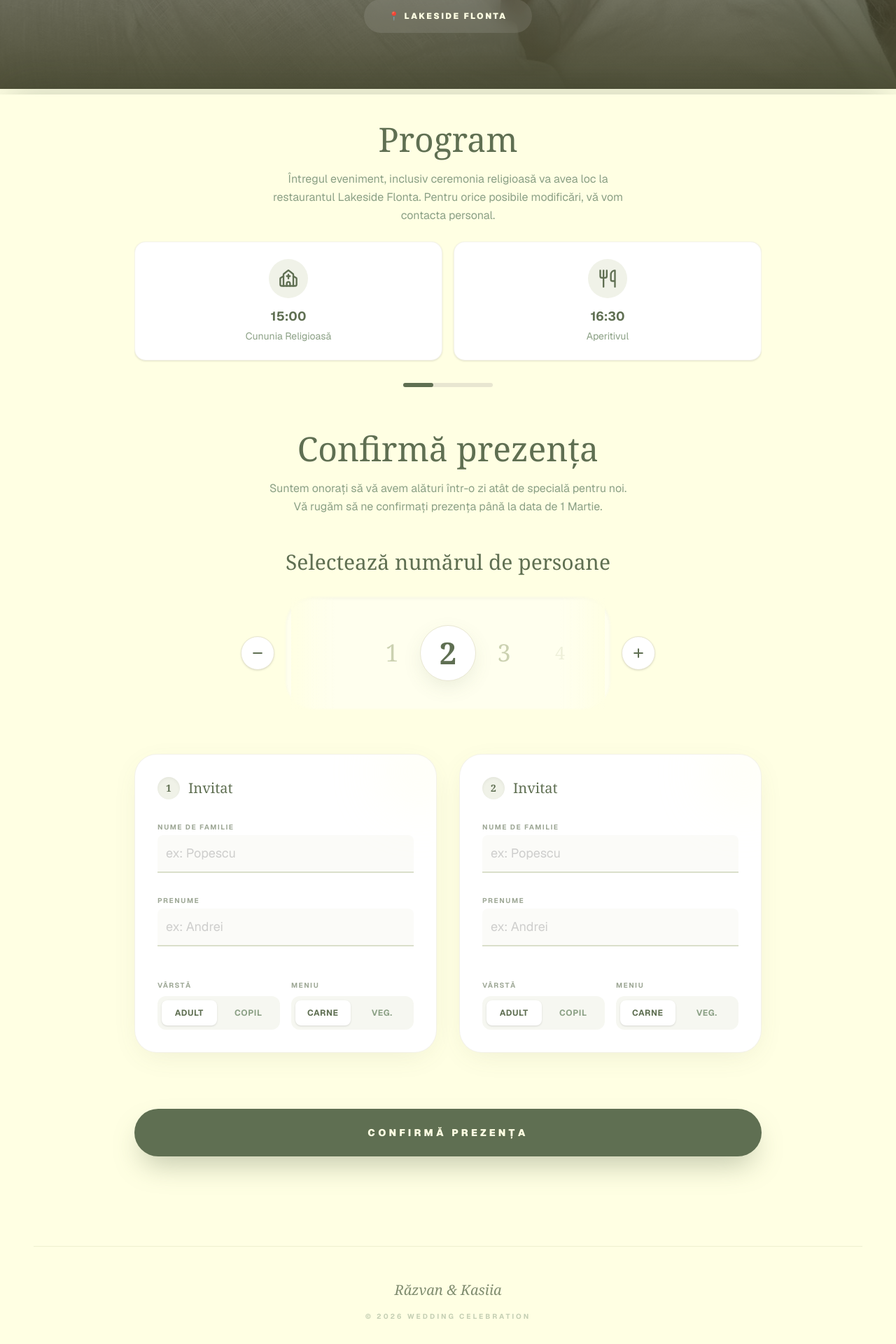
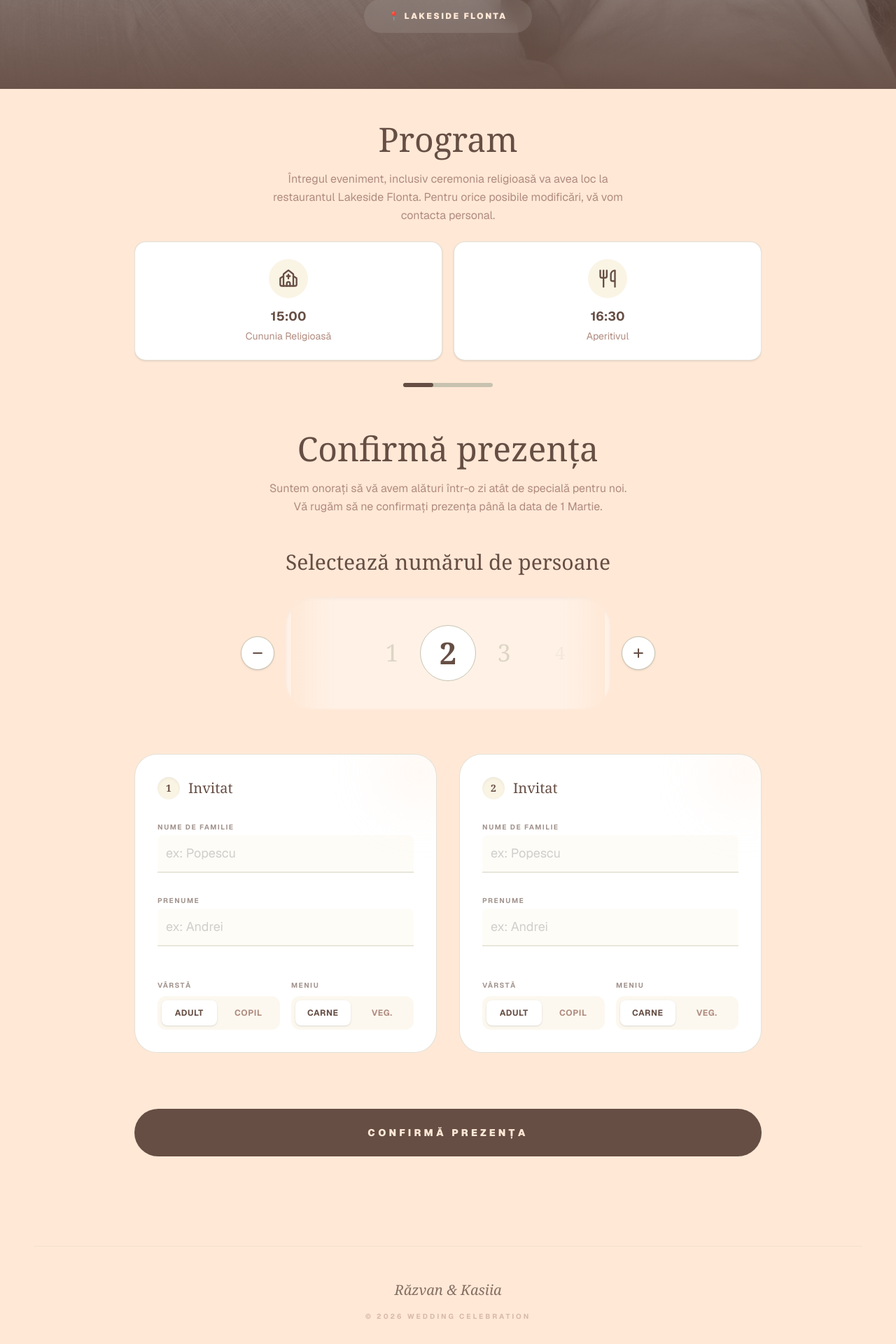
Before and after one commit to RazvanAga/razvanaga, a Next.js app: page /kasiia in a window 1280 px wide. Shown: the part 593-2513 px from the top of the page at 70% size. Built offline with nearby package versions, Linux system fonts and the light colour scheme.

Commit message:
color palette

```diff
--- a/app/globals.css
+++ b/app/globals.css
@@ -12,8 +12,8 @@ html::-webkit-scrollbar {
 }
 
 :root {
-  --background: #ffffff;
-  --foreground: #171717;
+  --background: #ffe8d6;
+  --foreground: #664e44;
 }
 
 @theme inline {
--- a/app/kasiia/page.tsx
+++ b/app/kasiia/page.tsx
@@ -29,7 +29,7 @@ const InputField = ({
   error?: boolean;
 }) => (
   <div className="group/input relative w-full">
-    <label className={`mb-1 block text-[10px] font-bold uppercase tracking-[0.15em] transition-colors ${error ? "text-red-400" : "text-[#5F6F52] opacity-60 group-focus-within/input:opacity-100"}`}>
+    <label className={`mb-1 block text-[10px] font-bold uppercase tracking-[0.15em] transition-colors ${error ? "text-red-400" : "text-[#664e44] opacity-60 group-focus-within/input:opacity-100"}`}>
       {label}
     </label>
     <div className="relative">
@@ -38,14 +38,14 @@ const InputField = ({
         value={value}
         onChange={(e) => onChange(e.target.value)}
         placeholder={placeholder}
-        className={`w-full rounded-t-lg border-b-2 bg-[#F0F2E8]/30 px-3 py-3 text-lg text-[#2A3B28] placeholder-neutral-400/50 transition-all focus:bg-[#F0F2E8]/60 focus:outline-none focus:ring-0 ${
+        className={`w-full rounded-t-lg border-b-2 bg-[#faf4e5]/30 px-3 py-3 text-lg text-[#664e44] placeholder-neutral-400/50 transition-all focus:bg-[#faf4e5]/60 focus:outline-none focus:ring-0 ${
           error
             ? "border-red-300 focus:border-red-500"
-            : "border-[#A9B388]/40 focus:border-[#5F6F52]"
+            : "border-[#c7c3b0]/40 focus:border-[#664e44]"
         }`}
       />
       {/* Animated underline focus effect - scoped strictly to this input */}
-      <div className={`absolute bottom-0 left-0 h-0.5 w-0 bg-[#5F6F52] transition-all duration-300 group-focus-within/input:w-full ${error ? "bg-red-500" : ""}`} />
+      <div className={`absolute bottom-0 left-0 h-0.5 w-0 bg-[#664e44] transition-all duration-300 group-focus-within/input:w-full ${error ? "bg-red-500" : ""}`} />
     </div>
   </div>
 );
@@ -63,10 +63,10 @@ const SelectionGroup = ({
   onSelect: (val: any) => void;
 }) => (
   <div className="mt-4">
-    <span className="mb-2 block text-[10px] font-bold uppercase tracking-[0.15em] text-[#5F6F52] opacity-60">
+    <span className="mb-2 block text-[10px] font-bold uppercase tracking-[0.15em] text-[#664e44] opacity-60">
       {label}
     </span>
-    <div className="flex w-full gap-1.5 rounded-xl bg-[#F0F2E8]/60 p-1.5">
+    <div className="flex w-full gap-1.5 rounded-xl bg-[#faf4e5]/60 p-1.5">
       {options.map((opt) => {
         const isActive = selected === opt.value;
         return (
@@ -76,8 +76,8 @@ const SelectionGroup = ({
             onClick={() => onSelect(opt.value)}
             className={`flex-1 rounded-lg py-2.5 text-xs font-bold uppercase tracking-wider transition-all duration-300 ${
               isActive
-                ? "bg-white text-[#5F6F52] shadow-sm"
-                : "text-[#8BA085] hover:bg-white/40"
+                ? "bg-white text-[#664e44] shadow-sm"
+                : "text-[#b08b7f] hover:bg-white/40"
             }`}
           >
             {opt.label}
@@ -129,7 +129,7 @@ const SwipeCounter = ({ count, onChange }: { count: number; onChange: (n: number
 
   return (
     <div className="flex flex-col items-center select-none">
-      <h2 className="mb-8 font-serif text-2xl font-medium text-[#5F6F52] sm:text-3xl">
+      <h2 className="mb-8 font-serif text-2xl font-medium text-[#664e44] sm:text-3xl">
         Selectează numărul de persoane
       </h2>
 
@@ -138,7 +138,7 @@ const SwipeCounter = ({ count, onChange }: { count: number; onChange: (n: number
         <button
           onClick={decrement}
           disabled={count <= minCount}
-          className="flex h-12 w-12 items-center justify-center rounded-full bg-white shadow-sm border border-[#E8E6D1] text-[#5F6F52] transition-all hover:scale-110 active:scale-95 disabled:opacity-30 disabled:hover:scale-100"
+          className="flex h-12 w-12 items-center justify-center rounded-full bg-white shadow-sm border border-[#c7c3b0] text-[#664e44] transition-all hover:scale-110 active:scale-95 disabled:opacity-30 disabled:hover:scale-100"
           aria-label="Scade numărul de persoane"
         >
           <svg xmlns="http://www.w3.org/2000/svg" width="20" height="20" viewBox="0 0 24 24" fill="none" stroke="currentColor" strokeWidth="2.5" strokeLinecap="round" strokeLinejoin="round"><path d="M5 12h14"/></svg>
@@ -149,8 +149,8 @@ const SwipeCounter = ({ count, onChange }: { count: number; onChange: (n: number
           <div className="absolute inset-0 -mx-2 h-full rounded-[2.5rem] bg-white/40 shadow-inner blur-[1px]" />
 
           {/* Side Gradients for Fade Effect */}
-          <div className="pointer-events-none absolute inset-y-0 left-0 z-20 w-16 bg-gradient-to-r from-[#FFFFE3] via-[#FFFFE3]/40 to-transparent" />
-          <div className="pointer-events-none absolute inset-y-0 right-0 z-20 w-16 bg-gradient-to-l from-[#FFFFE3] via-[#FFFFE3]/40 to-transparent" />
+          <div className="pointer-events-none absolute inset-y-0 left-0 z-20 w-16 bg-gradient-to-r from-[#ffe8d6] via-[#ffe8d6]/40 to-transparent" />
+          <div className="pointer-events-none absolute inset-y-0 right-0 z-20 w-16 bg-gradient-to-l from-[#ffe8d6] via-[#ffe8d6]/40 to-transparent" />
 
           <div
             className="relative z-10 cursor-grab active:cursor-grabbing overflow-hidden px-4 py-10"
@@ -159,7 +159,7 @@ const SwipeCounter = ({ count, onChange }: { count: number; onChange: (n: number
             onTouchEnd={handleTouchEnd}
           >
             {/* Active Circle Indicator */}
-            <div className="absolute left-1/2 top-1/2 -z-10 h-20 w-20 -translate-x-1/2 -translate-y-1/2 rounded-full bg-white shadow-[0_10px_30px_-5px_rgba(95,111,82,0.15)] border border-[#E8E6D1]" />
+            <div className="absolute left-1/2 top-1/2 -z-10 h-20 w-20 -translate-x-1/2 -translate-y-1/2 rounded-full bg-white shadow-[0_10px_30px_-5px_rgba(102, 78, 68,0.15)] border border-[#c7c3b0]" />
 
             <div
               className="flex items-center"
@@ -184,7 +184,7 @@ const SwipeCounter = ({ count, onChange }: { count: number; onChange: (n: number
                       width: `${itemWidth}px`,
                       opacity,
                       transform: `scale(${scale})`,
-                      color: isActive ? '#5F6F52' : '#A9B388',
+                      color: isActive ? '#664e44' : '#c7c3b0',
                       fontWeight: isActive ? '600' : '400'
                     }}
                   >
@@ -200,7 +200,7 @@ const SwipeCounter = ({ count, onChange }: { count: number; onChange: (n: number
         <button
           onClick={increment}
           disabled={count >= maxCount}
-          className="flex h-12 w-12 items-center justify-center rounded-full bg-white shadow-sm border border-[#E8E6D1] text-[#5F6F52] transition-all hover:scale-110 active:scale-95 disabled:opacity-30 disabled:hover:scale-100"
+          className="flex h-12 w-12 items-center justify-center rounded-full bg-white shadow-sm border border-[#c7c3b0] text-[#664e44] transition-all hover:scale-110 active:scale-95 disabled:opacity-30 disabled:hover:scale-100"
           aria-label="Crește numărul de persoane"
         >
           <svg xmlns="http://www.w3.org/2000/svg" width="20" height="20" viewBox="0 0 24 24" fill="none" stroke="currentColor" strokeWidth="2.5" strokeLinecap="round" strokeLinejoin="round"><path d="M12 5v14M5 12h14"/></svg>
@@ -257,7 +257,7 @@ const CountdownTimer = () => {
         <div key={idx} className="flex flex-col items-center">
           <div className="relative">
              {/* Increased font size slightly from text-3xl/4xl to custom scale for ~5% bump */}
-             <span className="font-serif text-[2rem] font-medium tabular-nums sm:text-[2.75rem] text-[#FFFFE3]">
+             <span className="font-serif text-[2rem] font-medium tabular-nums sm:text-[2.75rem] text-[#ffe8d6]">
               {String(item.value).padStart(2, "0")}
             </span>
             {/* Subtle glow/shadow for better readability over image */}
@@ -310,21 +310,21 @@ const ProgramTimeline = () => {
             key={idx}
             className={`flex-shrink-0 w-[calc(50%-0.5rem)] ${idx % 2 === 0 ? 'snap-start' : ''}`}
           >
-            <div className="flex flex-col items-center rounded-2xl bg-white p-6 shadow-sm border border-[#E8E6D1]/50 transition-all hover:shadow-md h-full">
-              <div className="mb-3 flex h-14 w-14 items-center justify-center rounded-full bg-[#F0F2E8]">
-                <item.icon className="h-7 w-7 text-[#5F6F52]" />
+            <div className="flex flex-col items-center rounded-2xl bg-white p-6 shadow-sm border border-[#c7c3b0]/50 transition-all hover:shadow-md h-full">
+              <div className="mb-3 flex h-14 w-14 items-center justify-center rounded-full bg-[#faf4e5]">
+                <item.icon className="h-7 w-7 text-[#664e44]" />
               </div>
-              <span className="text-lg font-bold text-[#5F6F52]">{item.time}</span>
-              <span className="mt-1 text-center text-sm text-[#8BA085]">{item.label}</span>
+              <span className="text-lg font-bold text-[#664e44]">{item.time}</span>
+              <span className="mt-1 text-center text-sm text-[#b08b7f]">{item.label}</span>
             </div>
           </div>
         ))}
       </div>
 
       {/* Scroll Progress Bar */}
-      <div className="mt-4 mx-auto w-32 h-1.5 rounded-full bg-[#E8E6D1]">
+      <div className="mt-4 mx-auto w-32 h-1.5 rounded-full bg-[#c7c3b0]">
         <div
-          className="h-full rounded-full bg-[#5F6F52] transition-all duration-150"
+          className="h-full rounded-full bg-[#664e44] transition-all duration-150"
           style={{ width: `${scrollProgress}%` }}
         />
       </div>
@@ -419,7 +419,7 @@ export default function KasiiaPage() {
   };
 
   return (
-    <main className="min-h-screen w-full bg-[#FFFFE3] font-sans text-[#2A3B28] selection:bg-[#B99470] selection:text-white">
+    <main className="min-h-screen w-full bg-[#ffe8d6] font-sans text-[#664e44] selection:bg-[#b08b7f] selection:text-white">
 
       {/* --- HERO SECTION --- */}
       <header className="relative h-[90vh] w-full overflow-hidden">
@@ -432,12 +432,12 @@ export default function KasiiaPage() {
         />
 
         {/* Gradient Overlay */}
-        <div className="absolute inset-0 bg-gradient-to-t from-[#4A4A31]/95 via-[#4A4A31]/30 to-transparent" />
+        <div className="absolute inset-0 bg-gradient-to-t from-[#664e44]/95 via-[#664e44]/30 to-transparent" />
 
         {/* Hero Content */}
-        <div className="absolute top-[50%] bottom-0 left-0 right-0 flex flex-col items-center justify-end pb-8 text-center text-[#FFFFE3] sm:pb-20">
+        <div className="absolute top-[50%] bottom-0 left-0 right-0 flex flex-col items-center justify-end pb-8 text-center text-[#ffe8d6] sm:pb-20">
           <h1 className="font-serif text-5xl font-medium tracking-tight sm:text-8xl">
-            Răzvan <span className="text-[#B99470] italic">&</span> Kasiia
+            Răzvan <span className="text-[#b08b7f] italic">&</span> Kasiia
           </h1>
 
           <div className="mt-4 flex items-center gap-8 text-xs font-bold uppercase tracking-[0.2em] sm:mt-8 sm:text-sm">
@@ -445,7 +445,7 @@ export default function KasiiaPage() {
               <span className="text-3xl font-bold">29</span>
               <span className="opacity-70">Martie</span>
             </div>
-            <div className="h-14 w-[1px] bg-[#B99470]/40" />
+            <div className="h-14 w-[1px] bg-[#b08b7f]/40" />
             <div className="flex flex-col items-center gap-1">
               <span className="text-3xl font-bold">2026</span>
               <span className="opacity-70">Duminică</span>
@@ -472,14 +472,14 @@ export default function KasiiaPage() {
       {/* --- CONTENT SECTION --- */}
       <div
         ref={startRef}
-        className="relative z-10 mt-2 bg-[#FFFFE3] px-6 pt-10 pb-24 shadow-[0_-20px_50px_-10px_rgba(42,59,40,0.2)] sm:px-12"
+        className="relative z-10 mt-2 bg-[#ffe8d6] px-6 pt-10 pb-24 shadow-[0_-20px_50px_-10px_rgba(102, 78, 68,0.2)] sm:px-12"
       >
 
         <div className="mx-auto max-w-4xl">
           {/* Program Timeline */}
           <div className="mb-16 text-center">
-            <h2 className="font-serif text-4xl font-medium text-[#5F6F52] sm:text-5xl">Program</h2>
-            <p className="mx-auto mt-5 max-w-lg leading-relaxed text-[#8BA085]">
+            <h2 className="font-serif text-4xl font-medium text-[#664e44] sm:text-5xl">Program</h2>
+            <p className="mx-auto mt-5 max-w-lg leading-relaxed text-[#b08b7f]">
               Întregul eveniment, inclusiv ceremonia religioasă va avea loc la restaurantul Lakeside Flonta. Pentru orice posibile modificări, vă vom contacta personal.
             </p>
             <div className="mt-6">
@@ -488,11 +488,11 @@ export default function KasiiaPage() {
           </div>
 
           <div className="mb-12 text-center">
-            <h2 className="font-serif text-4xl font-medium text-[#5F6F52] sm:text-5xl">
+            <h2 className="font-serif text-4xl font-medium text-[#664e44] sm:text-5xl">
               Confirmă prezența
             </h2>
 
-            <p className="mx-auto mt-5 max-w-lg leading-relaxed text-[#8BA085]">
+            <p className="mx-auto mt-5 max-w-lg leading-relaxed text-[#b08b7f]">
               Suntem onorați să vă avem alături într-o zi atât de specială pentru noi. Vă rugăm să ne confirmați prezența până la data de 1 Martie.
             </p>
           </div>
@@ -511,11 +511,11 @@ export default function KasiiaPage() {
                 style={{ animationDelay: `${index * 150}ms` }}
               >
                 {/* CARD GROUP - Named to avoid conflicts */}
-                <div className="group/card relative h-full overflow-hidden rounded-[2rem] bg-white p-8 shadow-[0_10px_40px_-10px_rgba(95,111,82,0.12)] transition-all hover:shadow-[0_20px_50px_-10px_rgba(95,111,82,0.18)] border border-[#E8E6D1]/50">
-                  <div className="absolute right-0 top-0 -mr-6 -mt-6 h-24 w-24 rounded-full bg-[#FFFFE3] opacity-40 blur-2xl transition-all group-hover/card:scale-150 group-hover/card:bg-[#E8E6D1]" />
+                <div className="group/card relative h-full overflow-hidden rounded-[2rem] bg-white p-8 shadow-[0_10px_40px_-10px_rgba(102, 78, 68,0.12)] transition-all hover:shadow-[0_20px_50px_-10px_rgba(102, 78, 68,0.18)] border border-[#c7c3b0]/50">
+                  <div className="absolute right-0 top-0 -mr-6 -mt-6 h-24 w-24 rounded-full bg-[#ffe8d6] opacity-40 blur-2xl transition-all group-hover/card:scale-150 group-hover/card:bg-[#c7c3b0]" />
 
-                  <h3 className="mb-8 flex items-center gap-3 font-serif text-xl font-medium text-[#5F6F52]">
-                    <span className="flex h-8 w-8 items-center justify-center rounded-full bg-[#F0F2E8] text-sm font-bold shadow-inner">
+                  <h3 className="mb-8 flex items-center gap-3 font-serif text-xl font-medium text-[#664e44]">
+                    <span className="flex h-8 w-8 items-center justify-center rounded-full bg-[#faf4e5] text-sm font-bold shadow-inner">
                       {index + 1}
                     </span>
                     Invitat
@@ -566,15 +566,15 @@ export default function KasiiaPage() {
           {/* SUBMIT AREA */}
           <div className="mt-20 text-center">
             {submitStatus === "success" ? (
-              <div className="animate-in zoom-in duration-500 rounded-[2.5rem] bg-white border border-[#E8E6D1] p-12 shadow-xl">
-                <div className="mx-auto mb-6 flex h-20 w-20 items-center justify-center rounded-full bg-[#5F6F52] text-4xl text-white shadow-lg">
+              <div className="animate-in zoom-in duration-500 rounded-[2.5rem] bg-white border border-[#c7c3b0] p-12 shadow-xl">
+                <div className="mx-auto mb-6 flex h-20 w-20 items-center justify-center rounded-full bg-[#664e44] text-4xl text-white shadow-lg">
                   ✓
                 </div>
-                <h3 className="font-serif text-3xl font-bold text-[#5F6F52]">Mulțumim!</h3>
-                <p className="mt-4 text-lg text-[#8BA085]">Confirmarea a fost trimisă cu succes. Vă așteptăm!</p>
+                <h3 className="font-serif text-3xl font-bold text-[#664e44]">Mulțumim!</h3>
+                <p className="mt-4 text-lg text-[#b08b7f]">Confirmarea a fost trimisă cu succes. Vă așteptăm!</p>
                 <button
                   onClick={() => setSubmitStatus("idle")}
-                  className="mt-8 text-xs font-bold uppercase tracking-[0.2em] text-[#B99470] hover:opacity-70 transition-opacity"
+                  className="mt-8 text-xs font-bold uppercase tracking-[0.2em] text-[#b08b7f] hover:opacity-70 transition-opacity"
                 >
                   Trimite încă o confirmare
                 </button>
@@ -589,7 +589,7 @@ export default function KasiiaPage() {
                 <button
                   onClick={handleSubmit}
                   disabled={isSubmitting}
-                  className="group relative w-full max-md overflow-hidden rounded-full bg-[#5F6F52] px-10 py-6 text-sm font-black uppercase tracking-[0.3em] text-[#FFFFE3] shadow-[0_20px_40px_-10px_rgba(95,111,82,0.4)] transition-all hover:bg-[#4A5A3E] hover:scale-105 hover:shadow-[0_25px_50px_-12px_rgba(95,111,82,0.5)] disabled:opacity-70 disabled:hover:scale-100"
+                  className="group relative w-full max-md overflow-hidden rounded-full bg-[#664e44] px-10 py-6 text-sm font-black uppercase tracking-[0.3em] text-[#ffe8d6] shadow-[0_20px_40px_-10px_rgba(102, 78, 68,0.4)] transition-all hover:bg-[#4d3a33] hover:scale-105 hover:shadow-[0_25px_50px_-12px_rgba(102, 78, 68,0.5)] disabled:opacity-70 disabled:hover:scale-100"
                 >
                   <div className={`flex items-center justify-center gap-3 transition-transform duration-500 ${isSubmitting ? '-translate-y-20' : 'translate-y-0'}`}>
                     CONFIRMĂ PREZENȚA
@@ -597,7 +597,7 @@ export default function KasiiaPage() {
 
                   {/* Loading Spinner */}
                   <div className={`absolute inset-0 flex items-center justify-center transition-transform duration-500 ${isSubmitting ? 'translate-y-0' : 'translate-y-20'}`}>
-                    <div className="h-7 w-7 animate-spin rounded-full border-3 border-[#FFFFE3] border-t-transparent" />
+                    <div className="h-7 w-7 animate-spin rounded-full border-3 border-[#ffe8d6] border-t-transparent" />
                   </div>
                 </button>
               </div>
@@ -609,9 +609,9 @@ export default function KasiiaPage() {
           </div>
         </div>
 
-        <footer className="mt-32 border-t border-[#A9B388]/20 pt-12 text-center">
-          <p className="font-serif text-xl italic text-[#5F6F52] opacity-80">Răzvan & Kasiia</p>
-          <p className="mt-4 text-[10px] font-bold uppercase tracking-[0.3em] text-[#8BA085] opacity-50">
+        <footer className="mt-32 border-t border-[#c7c3b0]/20 pt-12 text-center">
+          <p className="font-serif text-xl italic text-[#664e44] opacity-80">Răzvan & Kasiia</p>
+          <p className="mt-4 text-[10px] font-bold uppercase tracking-[0.3em] text-[#b08b7f] opacity-50">
             © 2026 Wedding Celebration
           </p>
         </footer>
```
